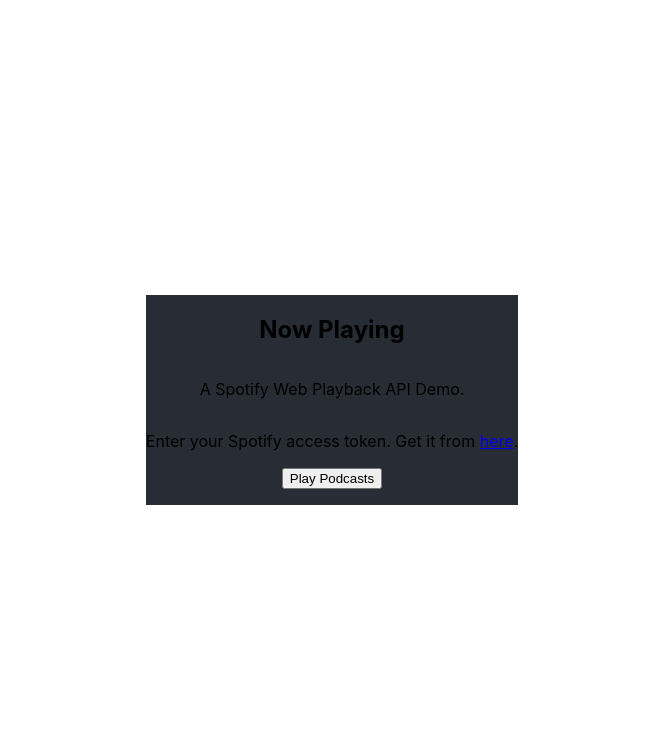
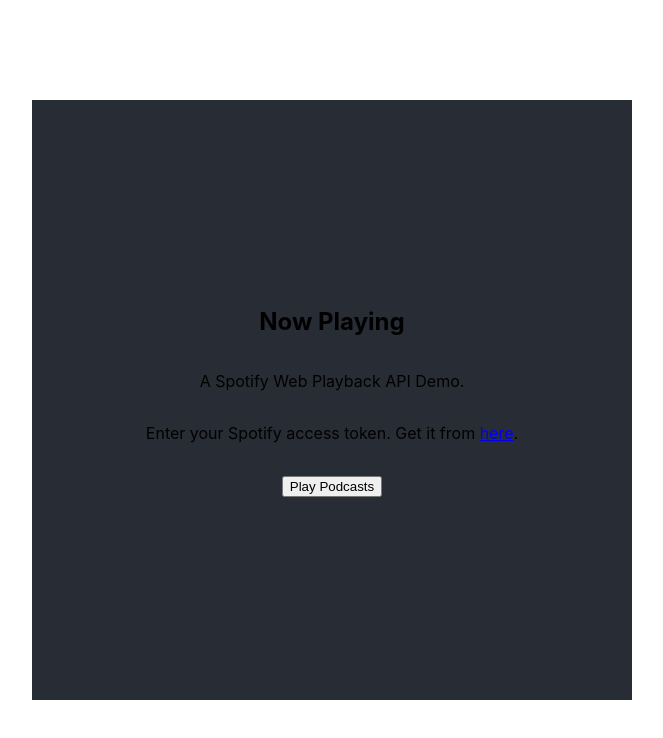
Before and after one commit to brnrj/Spotify_Player, a React (Create React App) app: page / in a window 1280 px wide. Shown: the top 738 px of the page, without its empty margins (308-971 px from the left). Built offline with nearby package versions, Linux system fonts and the light colour scheme.

Commit message:
css modifications

```diff
--- a/src/App.css
+++ b/src/App.css
@@ -1,6 +1,16 @@
 .App {
   display: flex;
   flex-direction: column;
-  text-align: center;
+  align-items: center;
+  justify-content: center;
   background-color: #282c34;
+  height: 600px;
+  width: 600px;
 }
+
+.App-intro {
+  display: flex;
+  flex-direction: column;
+  align-items: center;
+  justify-content: center;
+}
--- a/src/App.js
+++ b/src/App.js
@@ -9,7 +9,7 @@ class App extends Component {
     super(props);
     this.state = {
       token:
-        'BQCrVSTXZJFlDi1YRBvWN1OKkyyPp0a8aVeAUx7I-VoGUxpfhmZz93aFtnHFFE9st0X_MnmUhdOKWoAkZT4osZc4js-6zk8tcTvbV8BZ9S2bvaf77wnGkASO8dVSSaxBzMbnF1z9MbvJqZR4loyvXJR6MmhqYDxuf9xCWWWO7J10BaSdnxAaxrM',
+        '',
       deviceId: '',
       loggedIn: false,
       error: '',
@@ -215,7 +215,6 @@ class App extends Component {
         {error && <p>Error: {error}</p>}
 
         {loggedIn ? (
-          <>
             <SpotifyPlayer
               data={this.state}
               handleTogglePlay={this.handleTogglePlay}
@@ -224,10 +223,9 @@ class App extends Component {
               handleRewind={this.handleRewind}
               handleFoward={this.handleFoward}
             />
-          </>
         ) : (
-          <div>
-            <p className="App-intro">
+          <div className="App-intro">
+            <p>
               Enter your Spotify access token. Get it from{' '}
               <a href="https://beta.developer.spotify.com/documentation/web-playback-sdk/quick-start/#authenticating-with-spotify">
                 here
--- a/src/components/SpotifyPlayer/index.jsx
+++ b/src/components/SpotifyPlayer/index.jsx
@@ -25,7 +25,7 @@ const SpotifyPlayer = (props) => {
     <>
       {error && <p>Error: {error}</p>}
       {loggedIn && (
-        <div>
+        <div className="player">
           <img src={images.url || null} alt="Album" />
           <p>Artist: {artistName}</p>
           <p>Track: {trackName}</p>
--- a/src/components/SpotifyPlayer/styles.css
+++ b/src/components/SpotifyPlayer/styles.css
@@ -1,3 +1,9 @@
+.player {
+  display: flex;
+  flex-direction: column;
+  align-items: center;
+  justify-content: center;
+}
 #progress-bar {
   height: 20px;
   background: red;
```
